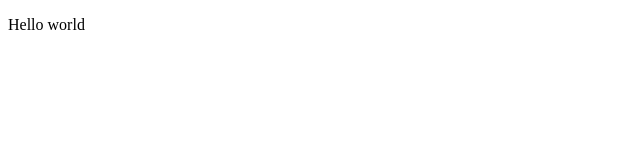
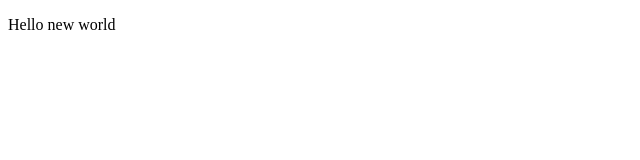
Before and after one commit to SashaViniar/testreposforcourses, a plain HTML site: page index.html in a window 1280 px wide. Shown: the full height of the page, 0-640 px from the left. Drawn offline with Linux system fonts and the light colour scheme.

Commit message:
new world

```diff
--- a/index.html
+++ b/index.html
@@ -4,7 +4,7 @@
         <title> </title>
     </head>
     <body>
-        <p>Hello world</p>
+        <p>Hello new world</p>
 
     </body>
 </html>
```
